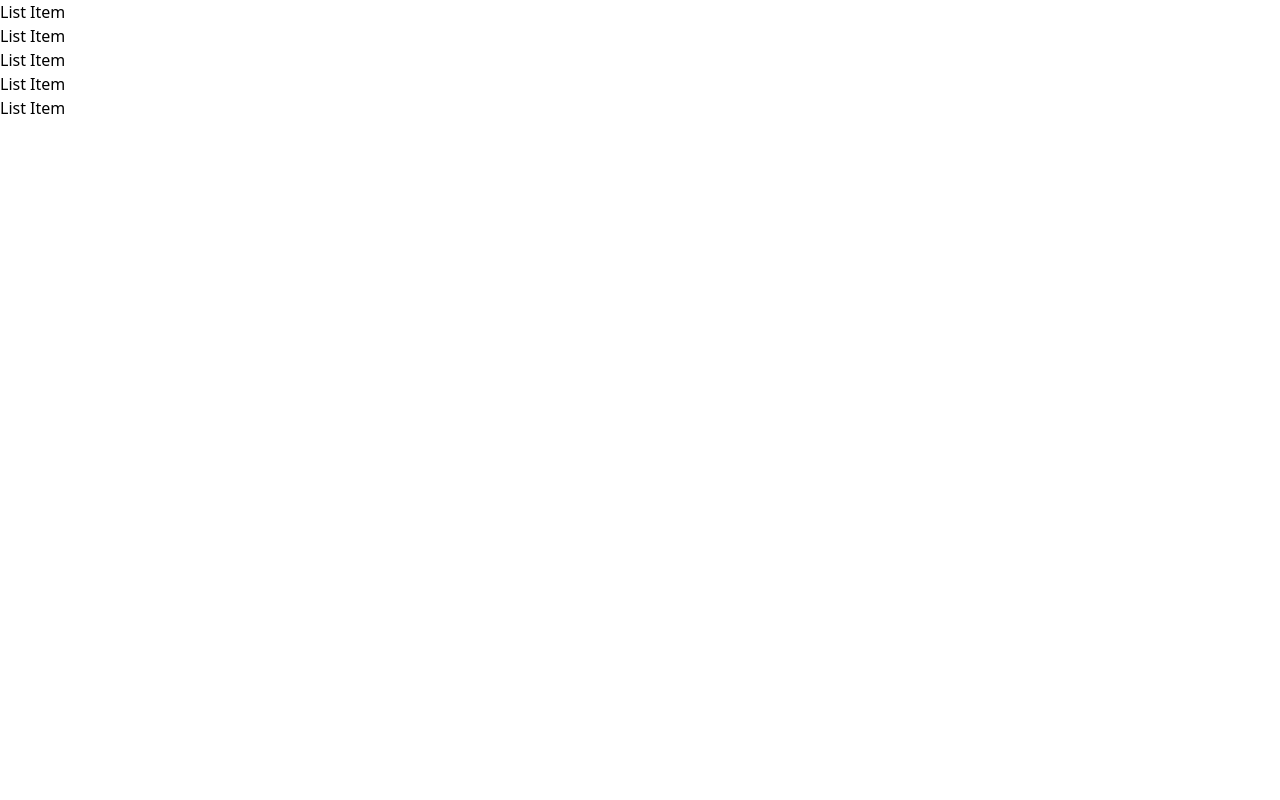
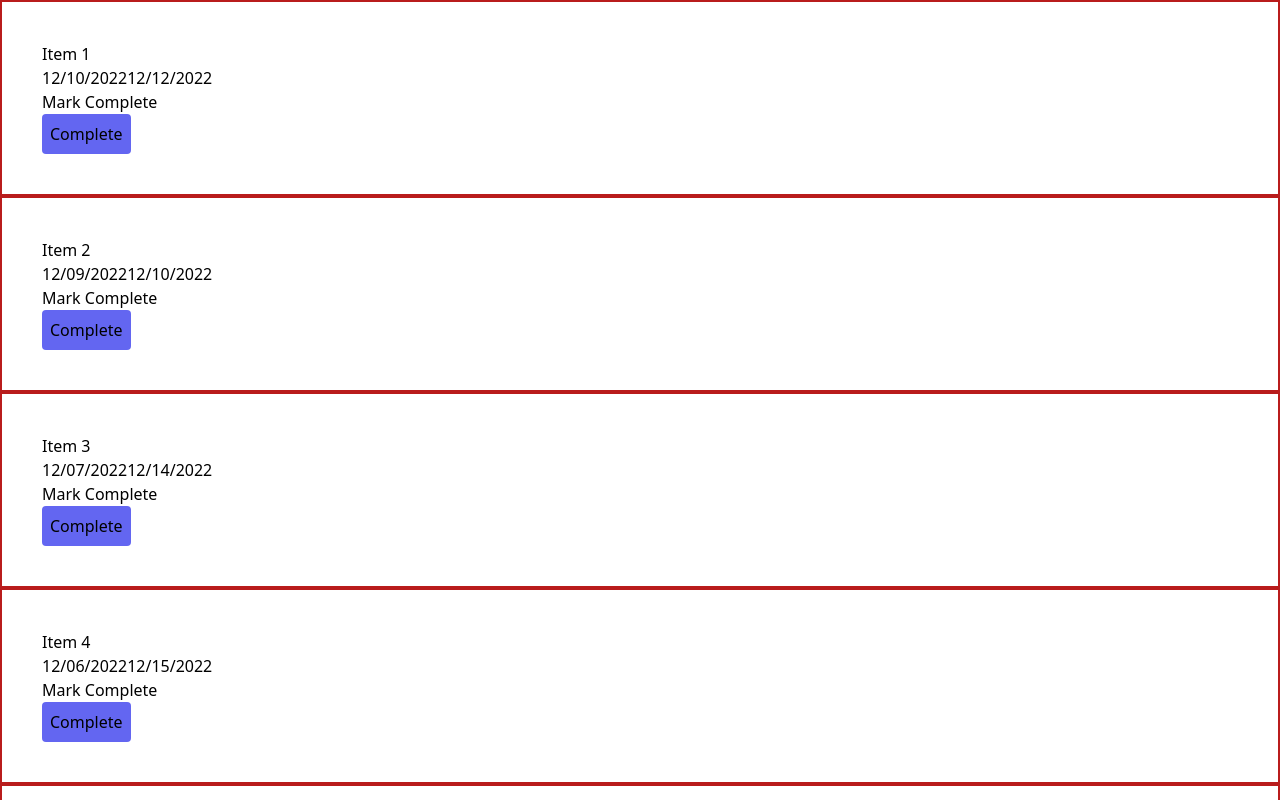
Before and after one commit to ComputerScienceWarrior/to-do-list, a React (Create React App) app: page / in a window 1280 px wide. Shown: the top 800 px of the page. Built offline with nearby package versions, Linux system fonts and the light colour scheme.

Commit message:
Create Logic for ListItem component

```diff
--- a/src/components/ListItem.jsx
+++ b/src/components/ListItem.jsx
@@ -1,9 +1,16 @@
-import React from "react";
+import React, { useState } from "react";
 
 const ListItem = (props) => {
+    const [completed, setCompleted] = useState(props.completed)
+
     return(
-        <div>
-            List Item
+        <div className={completed ? "border-2 border-solid border-green-500 p-10 opacity-25" : "border-2 border-solid border-red-700 p-10"}>
+            <h1>{props.title}</h1>
+            <p><span>{props.startDate}</span><span>{props.dueDate}</span></p>
+            <div>
+            <p>{completed ? "Mark Incomplete" : "Mark Complete"}</p>
+            <button className="bg-indigo-500 p-2 rounded" onClick={() => setCompleted(!completed)}>{completed ? "Incomplete" : "Complete"}</button>
+            </div>
         </div>
     )
 };
```
